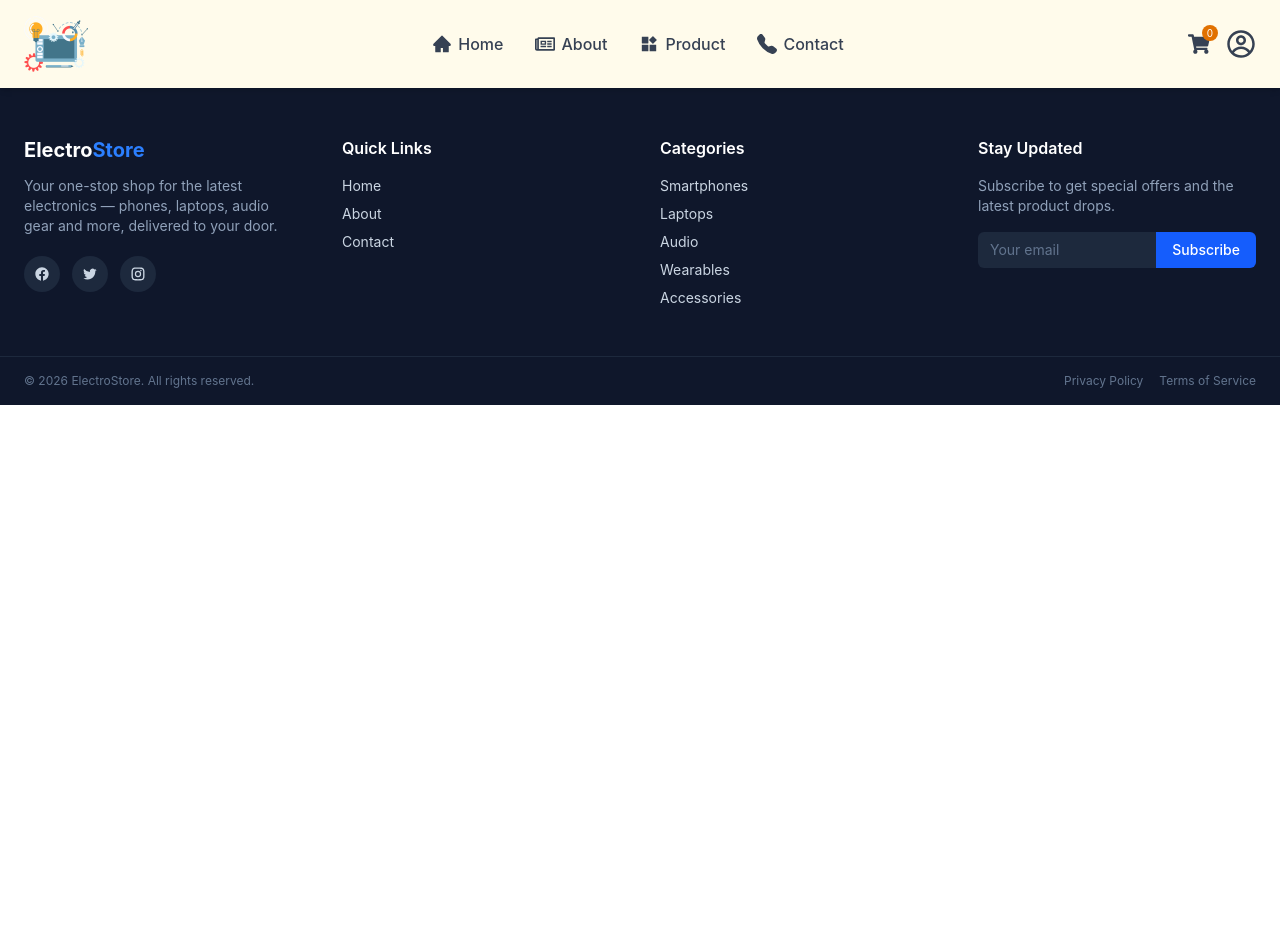
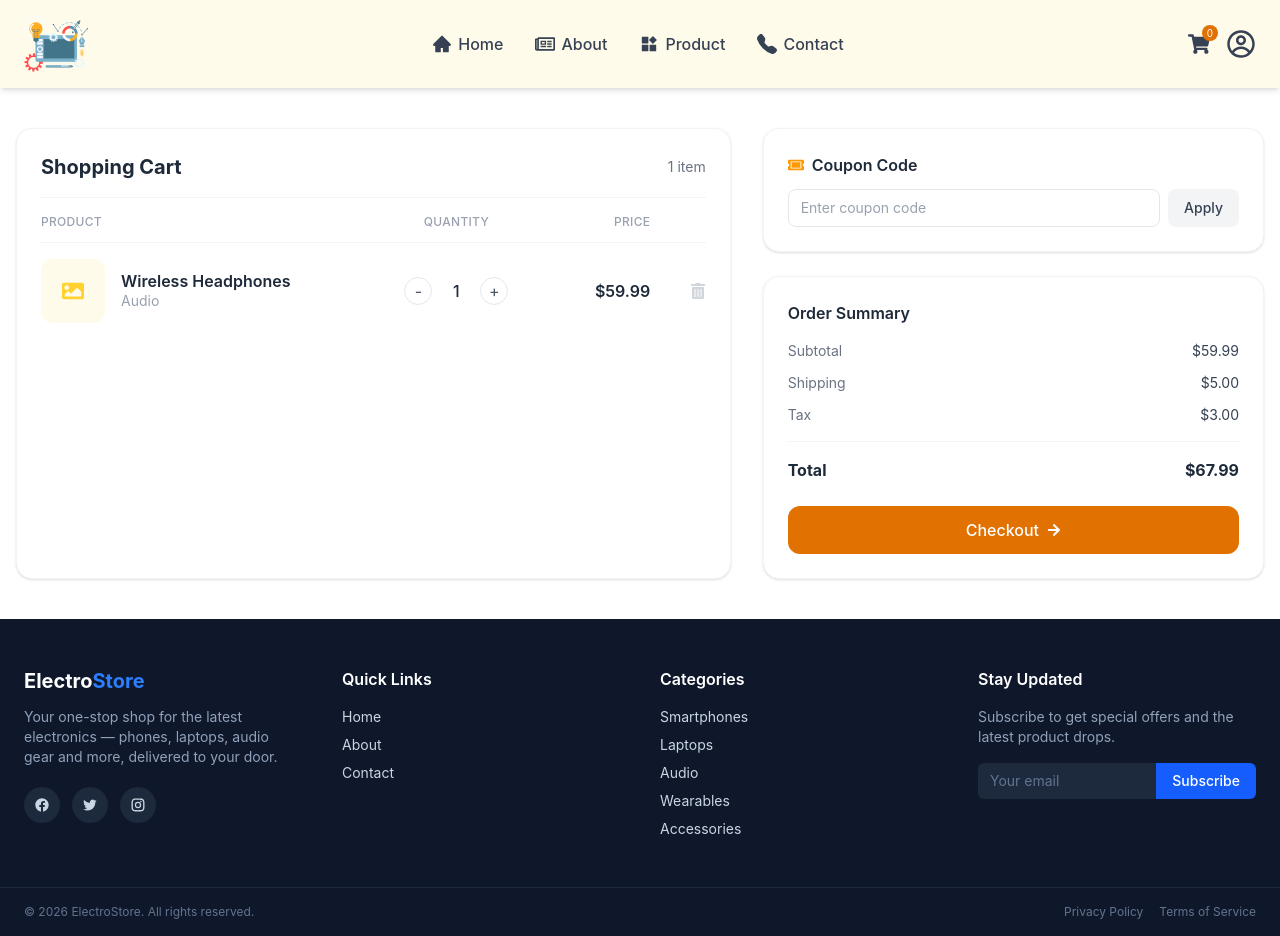
Before and after one commit to ChanVimean/electro-store, a React (Vite) app: page /cart in a window 1280 px wide. Before the commit the page ends 800 px from the top, so only its background shows below. Built offline with nearby package versions, Linux system fonts and the light colour scheme.

Commit message:
add cart page

```diff
--- a/src/App.jsx
+++ b/src/App.jsx
@@ -5,6 +5,7 @@ import Home from "./pages/Home";
 import About from "./pages/About";
 import Contact from "./pages/Contact";
 import Product from "./pages/Product";
+import Cart from "./pages/Cart";
 
 // App Router
 const App = () => {
@@ -25,6 +26,7 @@ const App = () => {
         <Route path="/about" element={<About />} />
         <Route path="/product" element={<Product /> } />
         <Route path="/contact" element={<Contact />} />
+        <Route path="/cart" element={<Cart />} />
         {/* <Route path="/product/:id" element={<Contact />} /> */}
       </Routes>
 
--- a/src/components/Navbar.jsx
+++ b/src/components/Navbar.jsx
@@ -60,10 +60,12 @@ const Navbar = () => {
       {/* Right */}
       <ul className="hidden md:flex gap-4 items-center">
         <li className="relative cursor-pointer text-gray-700 hover:text-amber-600 transition-colors">
-          <FaShoppingCart size={22} />
           <span className="absolute -top-2 -right-2 bg-amber-600 text-white text-[10px] leading-none rounded-full w-4 h-4 flex items-center justify-center">
             0
           </span>
+          <Link to="/cart">
+            <FaShoppingCart size={22} />
+          </Link>
         </li>
         <li className="cursor-pointer text-gray-700 hover:text-amber-600 transition-colors">
           <CgProfile size={30} />
--- /dev/null
+++ b/src/context/CartContext.jsx
@@ -0,0 +1,68 @@
+import { createContext, useState, useEffect } from "react";
+
+// Context object used to share cart data across the app without prop drilling
+const CartContext = createContext();
+
+export function CartProvider({ children }) {
+  // Load the saved cart from localStorage on first render (or start empty)
+  const [cart, setCart] = useState(() => {
+    const stored = localStorage.getItem("cart");
+    return stored ? JSON.parse(stored) : [];
+  });
+
+  // Keep localStorage in sync whenever the cart changes
+  useEffect(() => {
+    localStorage.setItem("cart", JSON.stringify(cart));
+  }, [cart]);
+
+  // Add a product to the cart, or bump its quantity if it's already there
+  const addToCart = (product) => {
+    setCart((prev) => {
+      const existing = prev.find((item) => item.id === product.id);
+      if (existing) {
+        return prev.map((item) =>
+          item.id === product.id ? { ...item, qty: item.qty + 1 } : item,
+        );
+      }
+      return [...prev, { ...product, qty: 1 }];
+    });
+  };
+
+  // Remove a product from the cart entirely
+  const removeFromCart = (id) =>
+    setCart((prev) => prev.filter((item) => item.id !== id));
+
+  // Set a product's quantity directly, removing it if qty drops to 0
+  const updateQty = (id, qty) =>
+    setCart((prev) =>
+      prev
+        .map((item) => (item.id === id ? { ...item, qty } : item))
+        .filter((item) => item.qty > 0),
+    );
+
+  // Empty the cart completely
+  const clearCart = () => setCart([]);
+
+  // Total price of everything in the cart
+  const total = cart.reduce((sum, item) => sum + item.price * item.qty, 0);
+  // Total number of items in the cart (sum of quantities)
+  const count = cart.reduce((sum, item) => sum + item.qty, 0);
+
+  return (
+    <CartContext.Provider
+      value={{
+        cart,
+        addToCart,
+        removeFromCart,
+        updateQty,
+        clearCart,
+        total,
+        count,
+      }}
+    >
+      {children}
+    </CartContext.Provider>
+  );
+}
+
+export default CartContext;
--- a/src/context/ThemeContext.jsx
+++ b/src/context/ThemeContext.jsx
@@ -26,7 +26,6 @@ export function ThemeProvider({ children }) {
 
 export default ThemeContext;
 
-
 /// Move this block to src/hooks/useTheme.js
 
 // export const useTheme = () => {
--- /dev/null
+++ b/src/hooks/useCart.js
@@ -0,0 +1,8 @@
+import { useContext } from "react";
+import CartContext from "../context/CartContext";
+
+export const useCart = () => {
+  const context = useContext(CartContext);
+  if (!context) throw new Error("useCart must be used within CartProvider");
+  return context;
+};
--- a/src/main.jsx
+++ b/src/main.jsx
@@ -3,14 +3,14 @@ import { createRoot } from "react-dom/client";
 import "./index.css";
 import App from "./App.jsx";
 import { BrowserRouter } from "react-router";
-import { ThemeProvider } from "./context/ThemeContext";
+import { CartProvider } from "./context/CartContext";
 
 createRoot(document.getElementById("root")).render(
   <StrictMode>
     <BrowserRouter>
-      <ThemeProvider>
+      <CartProvider>
         <App />
-      </ThemeProvider>
+      </CartProvider>
     </BrowserRouter>
   </StrictMode>,
 );
--- /dev/null
+++ b/src/pages/Cart.jsx
@@ -0,0 +1,135 @@
+import { FaTrashAlt, FaImage, FaTicketAlt, FaArrowRight } from "react-icons/fa";
+
+const Cart = () => {
+  return (
+    <div className="max-w-7xl mx-auto my-10 px-4 grid grid-cols-1 lg:grid-cols-12 gap-8">
+      {/* Left: Cart Items */}
+      <section className="lg:col-span-7 bg-white rounded-2xl shadow-sm border border-gray-100 p-6">
+        <div className="flex items-center justify-between mb-4">
+          <h1 className="text-xl font-bold text-gray-800">Shopping Cart</h1>
+          <span className="text-sm text-gray-500">1 item</span>
+        </div>
+        <hr className="border-gray-100" />
+
+        <table className="w-full mt-4">
+          <thead>
+            <tr className="grid grid-cols-12 text-xs uppercase tracking-wide text-gray-400 pb-3">
+              <th className="col-span-6 text-left font-medium">Product</th>
+              <th className="col-span-3 text-center font-medium">Quantity</th>
+              <th className="col-span-2 text-right font-medium">Price</th>
+              <th className="col-span-1"></th>
+            </tr>
+          </thead>
+          <tbody>
+            <tr className="grid grid-cols-12 items-center py-4 border-t border-gray-100">
+              {/* Product Detail */}
+              <td className="col-span-6 flex items-center gap-4">
+                <div className="w-16 h-16 shrink-0 rounded-xl bg-amber-50 flex items-center justify-center text-amber-300">
+                  <FaImage size={22} />
+                </div>
+                <div>
+                  <h2 className="font-semibold text-gray-800 leading-tight">
+                    Wireless Headphones
+                  </h2>
+                  <p className="text-sm text-gray-400">Audio</p>
+                </div>
+              </td>
+
+              {/* Increment/Decrement */}
+              <td className="col-span-3">
+                <div className="flex items-center justify-center gap-3">
+                  <button
+                    onClick={() => {}}
+                    className="w-7 h-7 flex items-center justify-center rounded-full border border-gray-200 text-gray-600 hover:bg-amber-50 hover:border-amber-300 hover:text-amber-600 transition-colors"
+                  >
+                    -
+                  </button>
+                  <p className="w-6 text-center font-medium text-gray-800">1</p>
+                  <button
+                    onClick={() => {}}
+                    className="w-7 h-7 flex items-center justify-center rounded-full border border-gray-200 text-gray-600 hover:bg-amber-50 hover:border-amber-300 hover:text-amber-600 transition-colors"
+                  >
+                    +
+                  </button>
+                </div>
+              </td>
+
+              {/* Price */}
+              <td className="col-span-2 text-right font-semibold text-gray-800">
+                $59.99
+              </td>
+
+              {/* Remove from cart */}
+              <td className="col-span-1 flex justify-end">
+                <button
+                  onClick={() => {}}
+                  className="text-gray-300 hover:text-red-500 transition-colors"
+                >
+                  <FaTrashAlt size={16} />
+                </button>
+              </td>
+            </tr>
+          </tbody>
+        </table>
+      </section>
+
+      {/* Right: Payment */}
+      <section className="lg:col-span-5 flex flex-col gap-6">
+        {/* Coupon */}
+        <aside className="bg-white rounded-2xl shadow-sm border border-gray-100 p-6">
+          <h3 className="flex items-center gap-2 font-semibold text-gray-800 mb-3">
+            <FaTicketAlt className="text-amber-500" />
+            Coupon Code
+          </h3>
+          <div className="flex gap-2">
+            <input
+              type="text"
+              placeholder="Enter coupon code"
+              className="flex-1 rounded-lg border border-gray-200 px-3 py-2 text-sm text-gray-700 placeholder:text-gray-400 focus:outline-none focus:ring-2 focus:ring-amber-300"
+            />
+            <button
+              onClick={() => {}}
+              className="px-4 py-2 rounded-lg bg-gray-100 text-gray-700 text-sm font-medium hover:bg-gray-200 transition-colors"
+            >
+              Apply
+            </button>
+          </div>
+        </aside>
+
+        {/* Summary */}
+        <aside className="bg-white rounded-2xl shadow-sm border border-gray-100 p-6">
+          <h3 className="font-semibold text-gray-800 mb-4">Order Summary</h3>
+          <div className="flex flex-col gap-3 text-sm">
+            <div className="flex justify-between text-gray-500">
+              <span>Subtotal</span>
+              <span className="text-gray-700">$59.99</span>
+            </div>
+            <div className="flex justify-between text-gray-500">
+              <span>Shipping</span>
+              <span className="text-gray-700">$5.00</span>
+            </div>
+            <div className="flex justify-between text-gray-500">
+              <span>Tax</span>
+              <span className="text-gray-700">$3.00</span>
+            </div>
+            <hr className="border-gray-100 my-1" />
+            <div className="flex justify-between text-base font-bold text-gray-800">
+              <span>Total</span>
+              <span>$67.99</span>
+            </div>
+          </div>
+
+          <button
+            onClick={() => {}}
+            className="w-full mt-6 flex items-center justify-center gap-2 rounded-xl bg-amber-600 text-white font-medium py-3 hover:bg-amber-700 transition-colors"
+          >
+            Checkout
+            <FaArrowRight size={14} />
+          </button>
+        </aside>
+      </section>
+    </div>
+  );
+};
+
+export default Cart;
```
